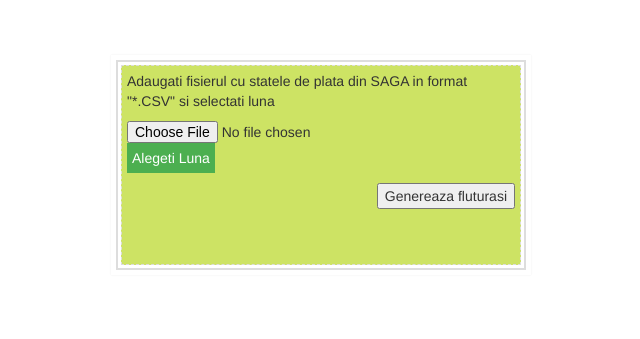
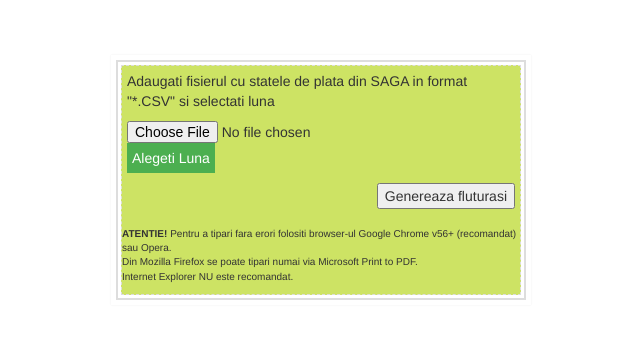
Before and after one commit to bogdanprofirescu/FLUTURASI_GIT_RO, a plain HTML site: page index.html in a window 1280 px wide. Shown: the part 205-544 px from the top of the page, without its empty margins (319-959 px from the left). Drawn offline with nearby package versions, Linux system fonts and the light colour scheme.

Commit message:
added message regarding browser compatibility for print

```diff
--- a/index.html
+++ b/index.html
@@ -21,12 +21,11 @@ body {
 }
 
 #start_message {
-
    position:absolute;
    left:50%;
    top:40%;
    width:400px;
-   height:200px;
+   height:230px;
    margin-left:-200px; /* -1/2 width */
    margin-top:-50px; /* -1/2 height */
 
@@ -35,6 +34,14 @@ body {
     border: 1px dashed #ddd;
 	  box-shadow: 0 0 0 3px #fff, 0 0 0 5px #ddd, 0 0 0 10px #fff, 0 0 2px 10px #eee;
 }
+#atentie {
+  font-size: 10px;
+  display: block;
+  position: absolute;
+      bottom: 0;
+      left: 0;
+}
+
 #luna_aleasa
 {
   display: inline;
@@ -136,7 +143,7 @@ display: none;
 @media print {
   .page-break	{ display: block; page-break-before: always; }
 
-   /*.col-xs-1, .col-xs-2, .col-xs-3, .col-xs-4, .col-xs-5, .col-xs-6, .col-xs-7, .col-xs-8, .col-xs-9, .col-xs-10, .col-xs-11, .col-xs-12 {
+   .col-xs-1, .col-xs-2, .col-xs-3, .col-xs-4, .col-xs-5, .col-xs-6, .col-xs-7, .col-xs-8, .col-xs-9, .col-xs-10, .col-xs-11, .col-xs-12 {
         float: left;
    }
    .col-xs-12 {
@@ -174,7 +181,7 @@ display: none;
    }
    .col-xs-1 {
         width: 8.33333333%;
-   }*/
+   }
 
    /*.container {
     page-break-inside: avoid !important;
@@ -250,7 +257,8 @@ font-size: 14px;
       <p id="empty1"></p>
       <p id="empty2"></p>
       <button id="button_go" type="button" onclick="go_process('ger')">Genereaza fluturasi</button>
-
+<p id="atentie"><strong>ATENTIE!</strong> Pentru a tipari fara erori folositi browser-ul Google Chrome v56+ (recomandat) sau Opera.<br>
+Din Mozilla Firefox se poate tipari numai via Microsoft Print to PDF.<br>Internet Explorer NU este recomandat.</p>
   </div>
 
 </div>
```
